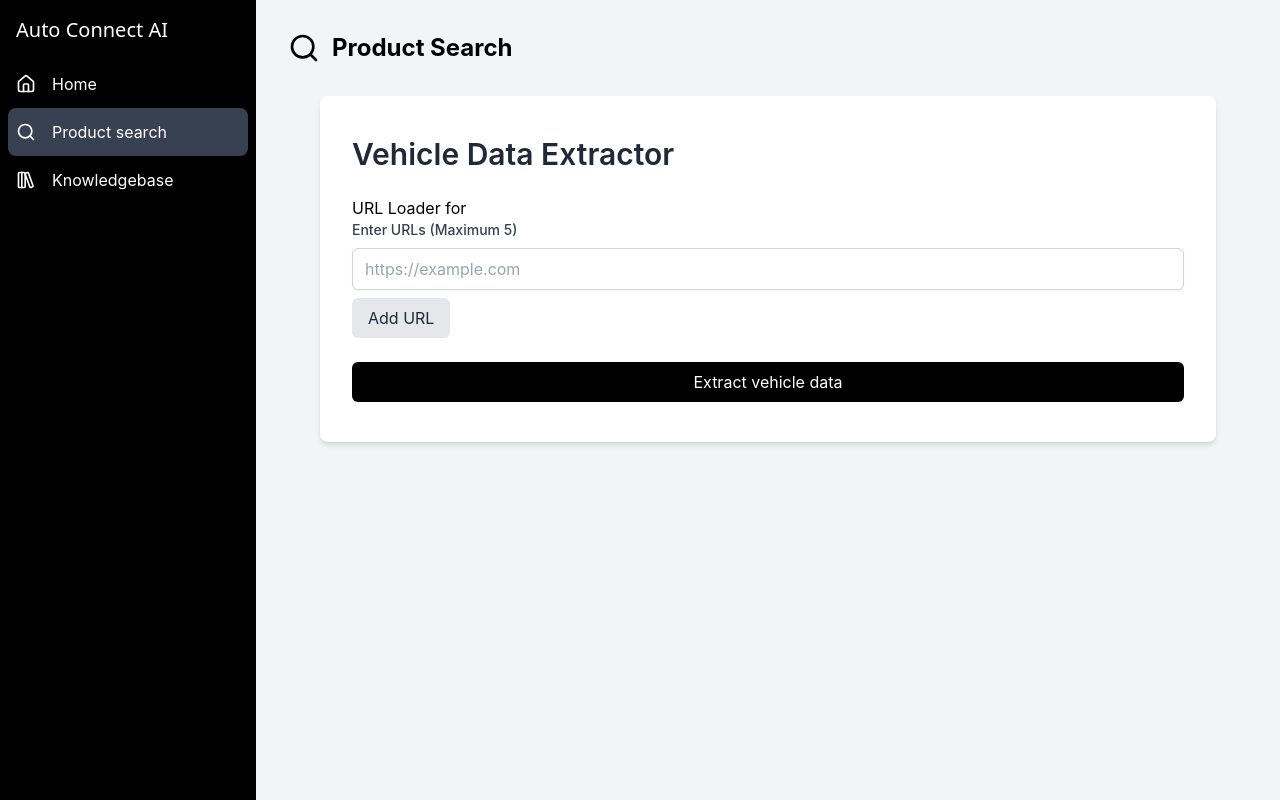
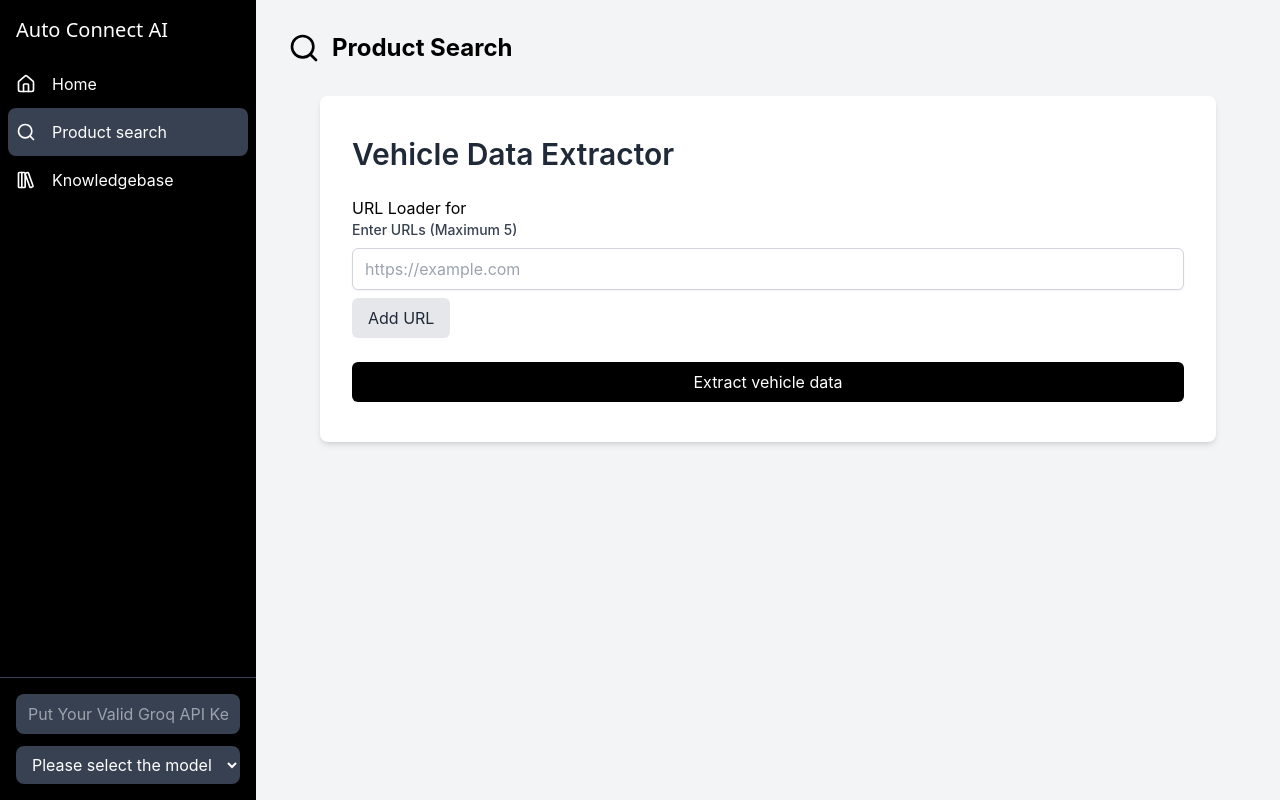
Before and after one commit to kkarthik3/react-crawl, a React (Create React App) app: page /productsearch in a window 1280 px wide. Built offline with nearby package versions, Linux system fonts and the light colour scheme.

Commit message:
"Updated one "

```diff
--- a/src/App.tsx
+++ b/src/App.tsx
@@ -8,12 +8,19 @@ import RAGKnowledgebase from "./pages/RAGKnowledgebase.tsx";
 const App: React.FC = () => {
   const [isNavOpen, setIsNavOpen] = useState(true);
 
+  // Add state for API Key and Dropdown Selection
+  const [navbarValues, setNavbarValues] = useState({
+    apiKey: "",
+    selectedOption: "",
+  });
+
   return (
     <Router>
       <div className="flex min-h-screen bg-gray-100">
         <Navbar
           isOpen={isNavOpen}
           toggleMenu={() => setIsNavOpen(!isNavOpen)}
+          onValuesChange={(values) => setNavbarValues(values)} // Pass callback to Navbar
         />
         <main
           className={`flex-1 transition-all duration-300 ${
@@ -21,7 +28,7 @@ const App: React.FC = () => {
           }`}
         >
           <Routes>
-            <Route path="/" element={<Home />} />
+            <Route path="/" element={<Home navbarValues={navbarValues} />} /> {/* Pass navbarValues to Home */}
             <Route path="/productsearch" element={<Search />} />
             <Route path="/knowledgebase" element={<RAGKnowledgebase />} />
           </Routes>
--- a/src/components/Chatbot.tsx
+++ b/src/components/Chatbot.tsx
@@ -3,10 +3,9 @@ import React, { useState, useEffect, useRef } from "react";
 import { X, MessageSquare, ChevronLeft, ChevronRight } from 'lucide-react';
 import { Resizable } from "re-resizable";
 import { v4 as uuidv4 } from "uuid";
+import { useDatabase } from './DatabaseSelector';
 
-interface CustomerSupportChatbotProps {
-  selectedBot: string;
-}
+
 
 interface Message {
   type:
@@ -102,9 +101,13 @@ function greet<T extends string>(message: T): Capitalize<T> {
 
 // const CustomerSupportChatbot = () =>
 
-const CustomerSupportChatbot: React.FC<CustomerSupportChatbotProps> = ({
-  selectedBot,
-}) => {
+
+interface LLMmodelProps {
+  apiKey: string;
+  selectedOption: string;
+}
+
+const CustomerSupportChatbot: React.FC<LLMmodelProps> = ({ apiKey, selectedOption }) => {
   const [isOpen, setIsOpen] = useState(false);
   const [messages, setMessages] = useState<Message[]>([
     {
@@ -113,6 +116,7 @@ const CustomerSupportChatbot: React.FC<CustomerSupportChatbotProps> = ({
       sender: "bot",
     },
   ]);
+  const { selectedDatabase } = useDatabase();
   const [inputMessage, setInputMessage] = useState("");
   const [loading, setLoading] = useState(false);
   const [isTyping, setIsTyping] = useState(false);
@@ -140,15 +144,17 @@ const CustomerSupportChatbot: React.FC<CustomerSupportChatbotProps> = ({
         method: "POST",
         headers: {
           "Content-Type": "application/json",
+          'GroqApiKey': apiKey
         },
         body: JSON.stringify({
           question: message,
           session_id: sessionId.current,
-          collection: selectedBot,
+          Database_name: selectedDatabase,
+          llm_model: selectedOption
         }),
       }
     );
-    console.log(message,sessionId.current,selectedBot);
+    console.log(message,sessionId.current,selectedDatabase,apiKey,selectedOption);
 
     if (!response.ok) {
       throw new Error("Failed to call Chat API");
--- a/src/components/navbar.tsx
+++ b/src/components/navbar.tsx
@@ -1,20 +1,43 @@
-import React from 'react';
+import React, { useState } from 'react';
 import { Home, Search, LibraryBig, Menu, X } from 'lucide-react';
 import { Link, useLocation } from 'react-router-dom';
 
 interface NavbarProps {
   isOpen: boolean;
   toggleMenu: () => void;
+  onValuesChange: (values: { apiKey: string; selectedOption: string }) => void; // Callback for parent component
 }
 
-const Navbar: React.FC<NavbarProps> = ({ isOpen, toggleMenu }) => {
+const Navbar: React.FC<NavbarProps> = ({ isOpen, toggleMenu, onValuesChange }) => {
   const location = useLocation();
+
+  const [apiKey, setApiKey] = useState('');
+  const [selectedOption, setSelectedOption] = useState('');
+
+  const handleApiKeyChange = (e: React.ChangeEvent<HTMLInputElement>) => {
+    const value = e.target.value;
+    setApiKey(value);
+    onValuesChange({ apiKey: value, selectedOption }); // Notify parent of changes
+  };
+
+  const handleSelectChange = (e: React.ChangeEvent<HTMLSelectElement>) => {
+    const value = e.target.value;
+    setSelectedOption(value);
+    onValuesChange({ apiKey, selectedOption: value }); // Notify parent of changes
+  };
 
   const navItems = [
     { icon: <Home size={20} />, label: 'Home', path: '/' },
     { icon: <Search size={20} />, label: 'Product search', path: '/productsearch' },
-    { icon: <LibraryBig size={20} />, label: 'Knowledgebase', path: '/Knowledgebase' }
+    { icon: <LibraryBig size={20} />, label: 'Knowledgebase', path: '/Knowledgebase' },
   ];
+
+  const dropdownOptions = [
+    { value: "", label: 'Please select the model' },
+    { value: 'llama-3.1-70b-versatile', label: 'Llama 3.1' },
+    { value: 'llama-3.3-70b-versatile', label: 'Llama 3.3' },
+  ];
+
 
   return (
     <nav className={`fixed top-0 left-0 h-full bg-black text-white transition-all duration-300 ${isOpen ? 'w-64' : 'w-16'}`}>
@@ -40,6 +63,31 @@ const Navbar: React.FC<NavbarProps> = ({ isOpen, toggleMenu }) => {
             </li>
           ))}
         </ul>
+
+        {/* Input Fields Section */}
+        <div className="mt-auto p-4 border-t border-gray-700">
+          <div className={`space-y-3 ${!isOpen && 'hidden'}`}>
+            <input
+              type="text"
+              placeholder="Put Your Valid Groq API Key"
+              value={apiKey}
+              onChange={handleApiKeyChange}// Notify parent
+
+              className="w-full px-3 py-2 bg-gray-700 rounded-lg text-white placeholder-gray-400 focus:outline-none focus:ring-2 focus:ring-blue-500"
+            />
+            <select
+              value={selectedOption}
+              onChange={handleSelectChange}
+              className="w-full px-3 py-2 bg-gray-700 rounded-lg text-white focus:outline-none focus:ring-2 focus:ring-blue-500"
+            >
+              {dropdownOptions.map((option) => (
+                <option key={option.value} value={option.value}>
+                  {option.label}
+                </option>
+              ))}
+            </select>
+          </div>
+        </div>
       </div>
     </nav>
   );
--- a/src/pages/Home.tsx
+++ b/src/pages/Home.tsx
@@ -1,16 +1,17 @@
-import React, { useState } from 'react';
-import { BookOpen } from 'lucide-react';
-import CustomerSupportChatbot from '../components/Chatbot';
-import BotSelector from '../components/BotSelector';
-import DatabaseSelector, { DatabaseProvider } from '../components/DatabaseSelector';
+import React from "react";
+import { BookOpen } from "lucide-react";
+import CustomerSupportChatbot from "../components/Chatbot";
+import DatabaseSelector, { DatabaseProvider } from "../components/DatabaseSelector";
 
-const Home: React.FC = () => {
-  const [selectedBot, setSelectedBot] = useState('');
+interface HomeProps {
+  navbarValues: {
+    apiKey: string;
+    selectedOption: string;
+  };
+}
 
-  const handleBotChange = (bot: string) => {
-    setSelectedBot(bot);
-  };
-
+const Home: React.FC<HomeProps> = ({ navbarValues }) => {
+  console.log("vanakam,,,,,,,,,",navbarValues.selectedOption,navbarValues.apiKey);
   return (
     <DatabaseProvider>
       <div className="p-8">
@@ -20,8 +21,11 @@ const Home: React.FC = () => {
         </div>
         <div className="space-y-6">
           <DatabaseSelector />
-          <BotSelector selectedBot={selectedBot} onBotChange={handleBotChange} />
-          <CustomerSupportChatbot selectedBot={selectedBot} />
+          <CustomerSupportChatbot
+            apiKey={navbarValues.apiKey} // Use API Key from Navbar
+            selectedOption={navbarValues.selectedOption}
+          // Use selected option from Navbar
+          />
         </div>
       </div>
     </DatabaseProvider>
```
